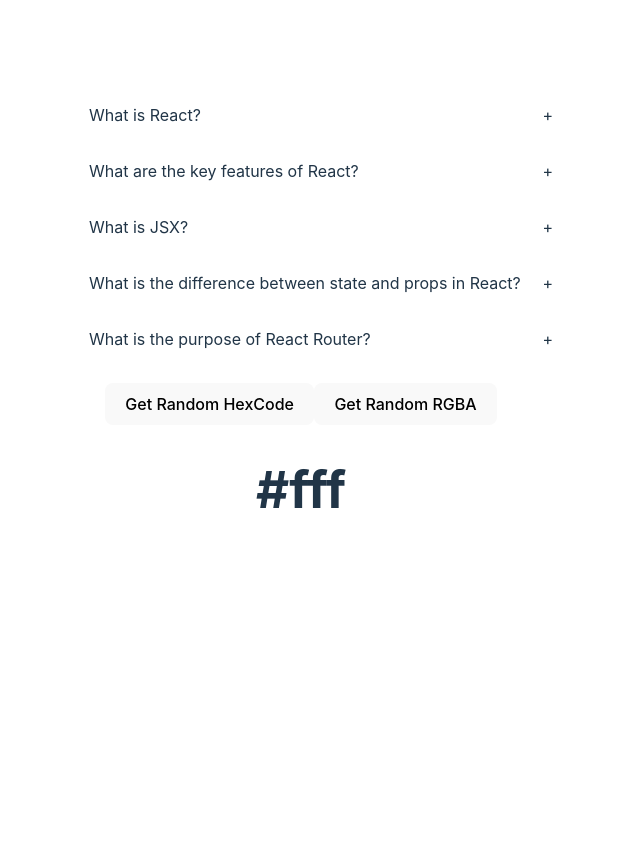
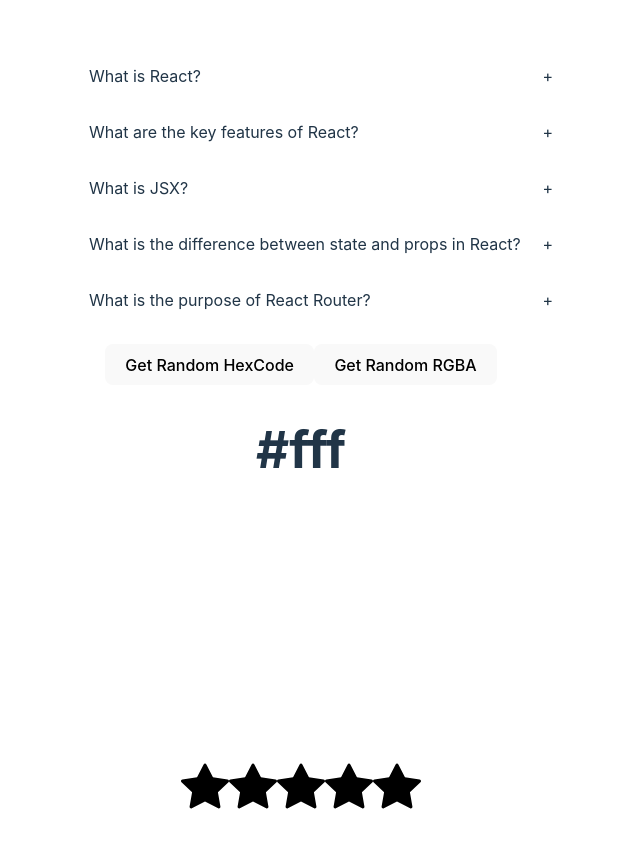
Before and after one commit to sharma-dikshant/React-Projects, a React (Vite) app: page / in a window 1280 px wide. Shown: the top 848 px of the page, without its empty margins (339-979 px from the left). Before the commit the page ends 800 px from the top, so only its background shows below. Built offline with nearby package versions, Linux system fonts and the light colour scheme.

Commit message:
Star Rating: Completed

```diff
--- a/src/App.jsx
+++ b/src/App.jsx
@@ -1,12 +1,14 @@
 import "./App.css";
 import Accordion from "./components/accordion/accordion";
 import RandomColor from "./components/ramdomColor/RandomColor";
+import StarRating from "./components/starRating/StarRating";
 
 function App() {
   return (
     <div>
       <Accordion />
       <RandomColor />
+      <StarRating />
     </div>
   );
 }
--- /dev/null
+++ b/src/components/starRating/StarRating.jsx
@@ -0,0 +1,81 @@
+import { useState } from "react";
+
+export default function StarRating({
+  size = "48",
+  color = "#fff",
+  length = 5,
+}) {
+  const [rating, setRating] = useState(0);
+  const [tempRating, setTempRatng] = useState(0);
+  return (
+    <div
+      style={{
+        minHeight: "200px",
+        display: "flex",
+        justifyContent: "center",
+        alignItems: "center",
+      }}
+    >
+      {Array.from({ length: length }, (_, i) => (
+        <Star
+          key={i}
+          size={size}
+          color={color}
+          onHoverIn={() => setTempRatng(i + 1)}
+          onHoverOut={() => setTempRatng(0)}
+          tempRating={tempRating}
+          onRate={() => setRating(i + 1)}
+          isfull={tempRating ? tempRating >= i + 1 : rating >= i + 1}
+        />
+      ))}
+    </div>
+  );
+}
+
+function Star({
+  size,
+  color,
+  tempRating,
+  onHoverIn,
+  onHoverOut,
+  isfull,
+  onRate,
+}) {
+  const styles = {
+    height: size,
+    width: size,
+    cursor: "pointer",
+  };
+  return (
+    <span
+      onMouseEnter={onHoverIn}
+      onMouseLeave={onHoverOut}
+      onClick={onRate}
+      style={styles}
+    >
+      {isfull ? (
+        <svg
+          xmlns="http://www.w3.org/2000/svg"
+          width={size}
+          height={size}
+          fill={color}
+          class="bi bi-star-fill"
+          viewBox="0 0 16 16"
+        >
+          <path d="M3.612 15.443c-.386.198-.824-.149-.746-.592l.83-4.73L.173 6.765c-.329-.314-.158-.888.283-.95l4.898-.696L7.538.792c.197-.39.73-.39.927 0l2.184 4.327 4.898.696c.441.062.612.636.282.95l-3.522 3.356.83 4.73c.078.443-.36.79-.746.592L8 13.187l-4.389 2.256z" />
+        </svg>
+      ) : (
+        <svg
+          xmlns="http://www.w3.org/2000/svg"
+          width={size}
+          height={size}
+          fill="#000"
+          class="bi bi-star-fill"
+          viewBox="0 0 16 16"
+        >
+          <path d="M3.612 15.443c-.386.198-.824-.149-.746-.592l.83-4.73L.173 6.765c-.329-.314-.158-.888.283-.95l4.898-.696L7.538.792c.197-.39.73-.39.927 0l2.184 4.327 4.898.696c.441.062.612.636.282.95l-3.522 3.356.83 4.73c.078.443-.36.79-.746.592L8 13.187l-4.389 2.256z" />
+        </svg>
+      )}
+    </span>
+  );
+}
```
Also changed, not shown: src/components/starRating/StarRating.css (added).
